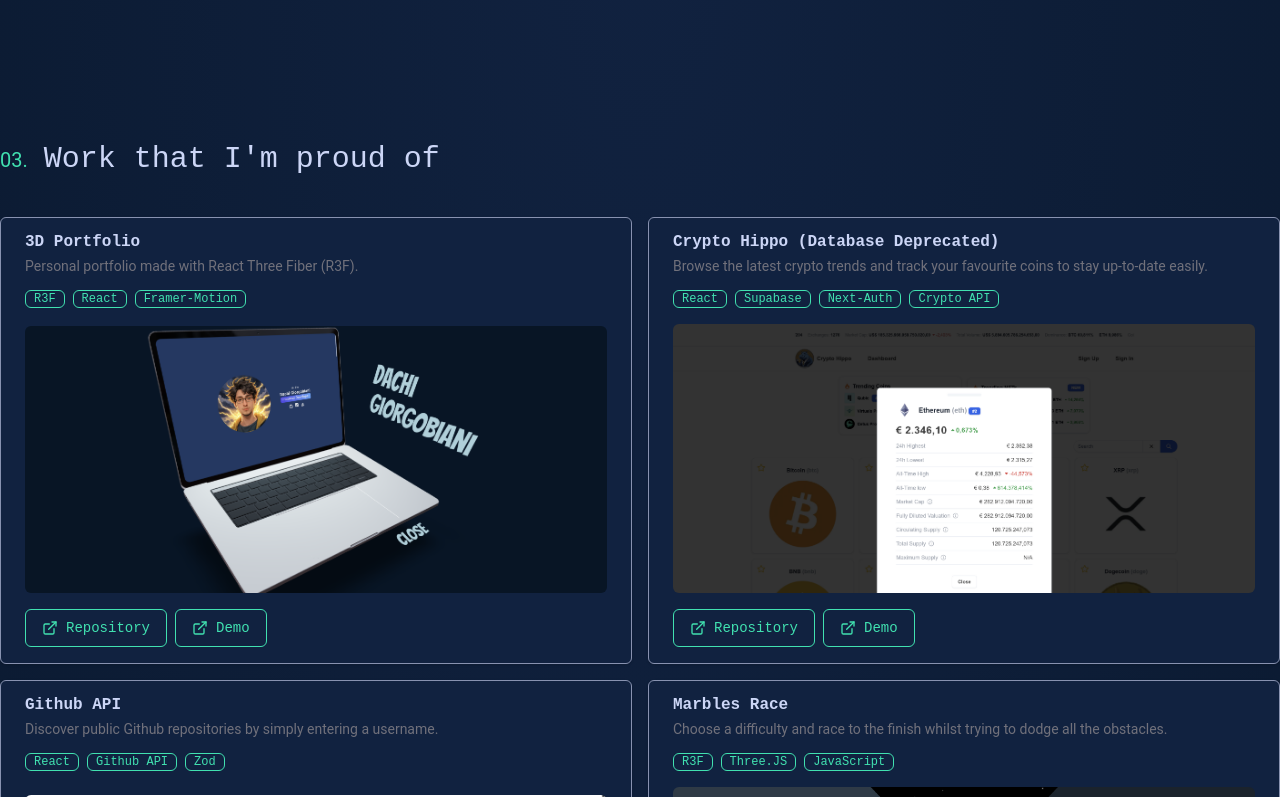
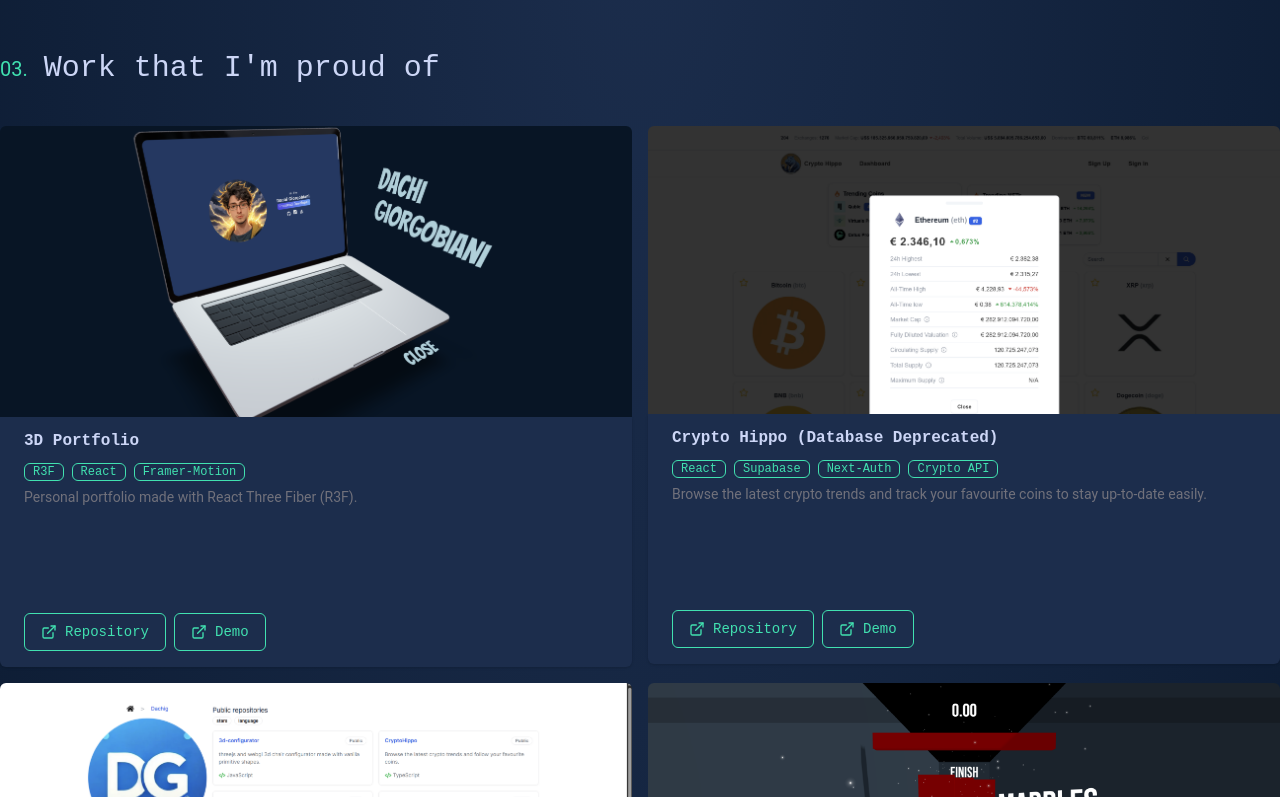
Before and after one commit to dachig/dachig, a Next.js app: page / in a window 1280 px wide. Shown: the part 2163-2960 px from the top of the page. Built offline with nearby package versions, Linux system fonts and the light colour scheme.

Commit message:
fix: card styling

```diff
--- a/src/app/globals.css
+++ b/src/app/globals.css
@@ -60,7 +60,7 @@
   --radius: 0.5rem;
   --background: oklch(0.2136 0.0483 257.95);
   --foreground: oklch(0.141 0.005 285.823);
-  --card: oklch(0.2552 0.0612 260.93);
+  --card: oklch(0.3000 0.0612 260.93);
   --card-foreground: oklch(0.141 0.005 285.823);
   --popover: oklch(0.2552 0.0612 260.93);
   --popover-foreground: oklch(0.141 0.005 285.823);
--- a/src/components/ui/card.tsx
+++ b/src/components/ui/card.tsx
@@ -7,7 +7,7 @@
     <div
       data-slot="card"
       className={cn(
-        "bg-card text-card-foreground flex flex-col gap-4 rounded-md border-[1.5px] border-secondary-foreground py-4 shadow-sm",
+        "bg-card text-card-foreground flex flex-col gap-4 rounded-md rounded-t-none py-4 shadow-sm",
         className
       )}
       {...props}
--- a/src/components/work.tsx
+++ b/src/components/work.tsx
@@ -69,12 +69,24 @@
         </h2>
         <div className="grid grid-cols-1 lg:grid-cols-2 gap-4">
           {workArray.map((work, idx) => (
-            <Card key={idx} className="hover:border-accent-foreground">
+            <div key={idx}>
+              {work.image && (
+                <Image
+                  src={work.image}
+                  alt={work.title}
+                  width={200}
+                  height={200}
+                  className="w-full rounded-md rounded-b-none"
+                />
+              )}
+              <Card
+                key={idx}
+                className="hover:border-accent-foreground min-h-[250px]"
+              >
                 <CardHeader>
                   <CardTitle className="text-primary-foreground !font-mono">
                     {work.title}
                   </CardTitle>
-                <CardDescription>{work.description}</CardDescription>
                   <div className="flex gap-2 flex-wrap mt-2">
                     {work.tech.map((tech, idx) => (
                       <span
@@ -85,19 +97,10 @@
                       </span>
                     ))}
                   </div>
+                  <CardDescription>{work.description}</CardDescription>
                 </CardHeader>
-              <CardContent className="mt-auto">
-                {work.image && (
-                  <Image
-                    src={work.image}
-                    alt={work.title}
-                    width={200}
-                    height={200}
-                    className="w-full rounded-md"
-                  />
-                )}
-              </CardContent>
-              <CardFooter className="flex gap-2">
+                {/* <CardContent className="mt-auto"></CardContent> */}
+                <CardFooter className="flex gap-2 mt-auto">
                   {work.repo && (
                     <a href={work.repo} target="_blank">
                       <Button className="text-sm active:scale-[.97] flex gap-2 items-center">
@@ -116,6 +119,7 @@
                   )}
                 </CardFooter>
               </Card>
+            </div>
           ))}
         </div>
       </div>
```
Also changed, not shown: public/crypto-hippo.png, public/marbles-race-screen.png. Lines whose indentation alone changed are shown as unchanged.
